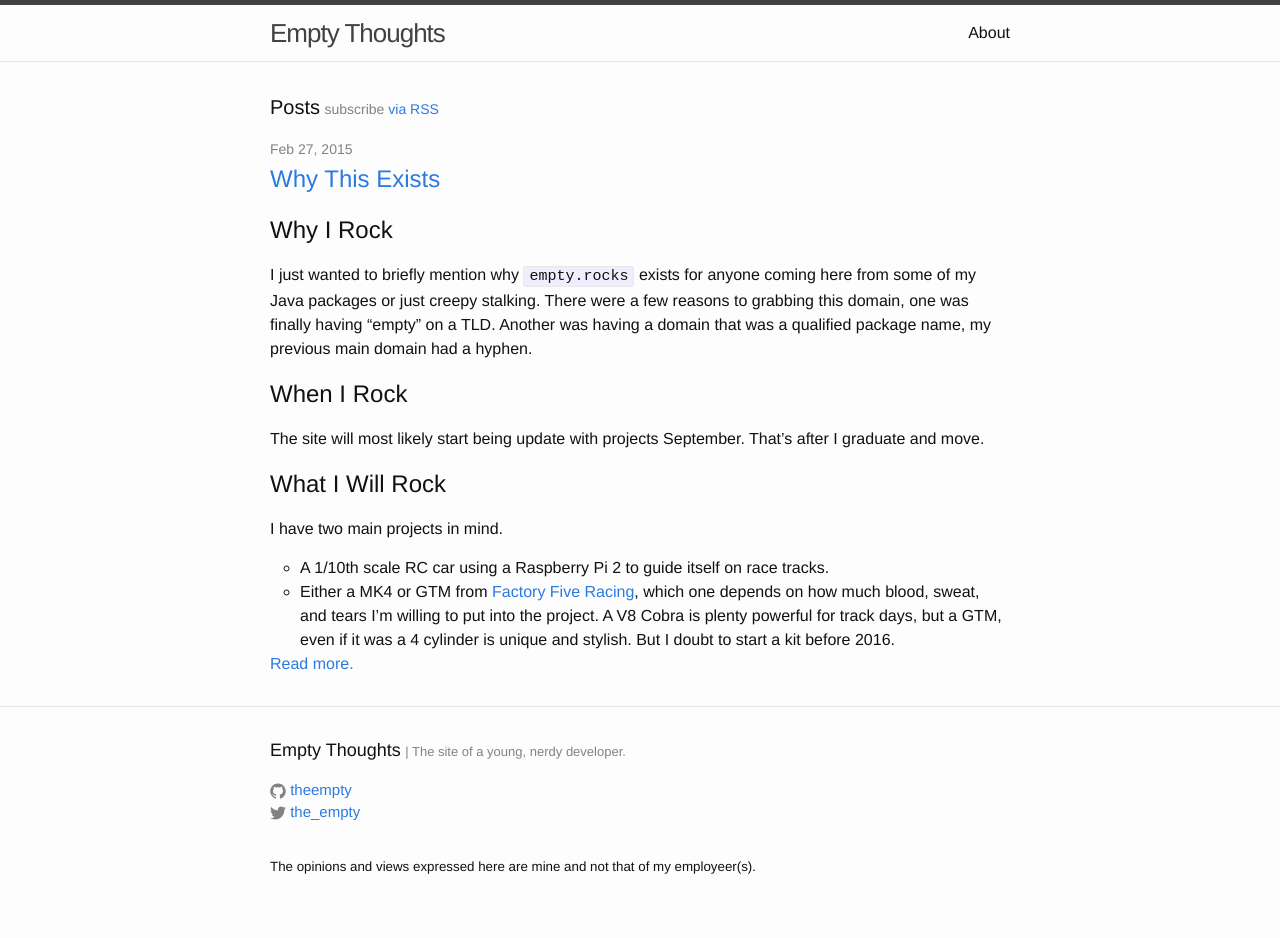
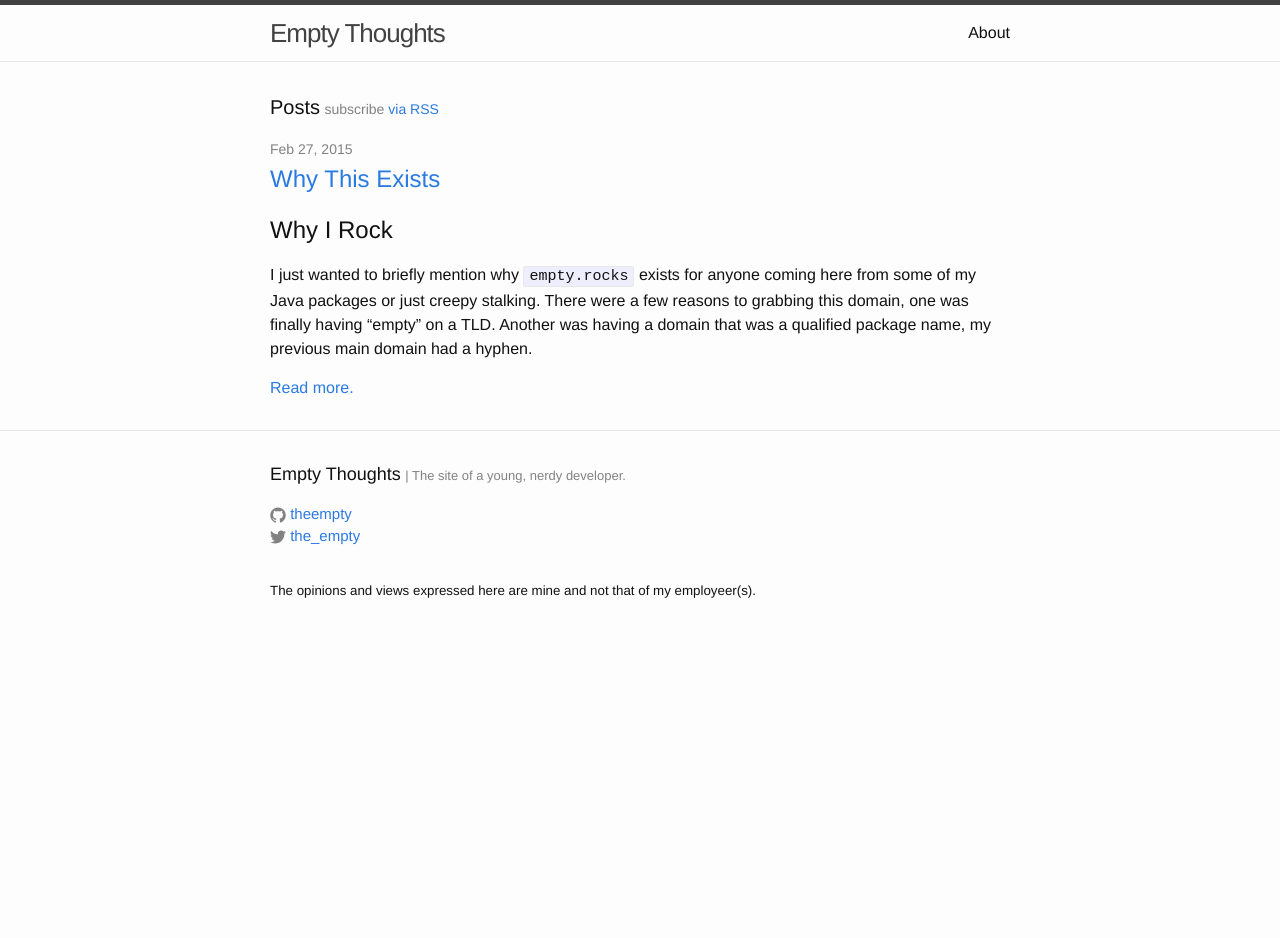
Before and after one commit to TheEmpty/theempty.github.io, a Jekyll site: the page built from index.html, in a window 1280 px wide. Built offline with Jekyll 4.4.1, drawn with Linux system fonts in a browser that asks for light colours; after the commit the page ends 900 px from its top, so only the background shows below that; part of the change alters nothing that is shown.

```diff
--- a/_config.yml
+++ b/_config.yml
@@ -7,7 +7,6 @@ url: "http://empty.rocks" # the base hostname & protocol for your site
 twitter_username: the_empty
 github_username: theempty
 highlighter: pygments
-excerpt_separator: <!--more-->
 
 # Build settings
 markdown: kramdown
--- a/_posts/2015-02-27-why-this-exists.markdown
+++ b/_posts/2015-02-27-why-this-exists.markdown
@@ -12,8 +12,6 @@ There were a few reasons to grabbing this domain, one was finally having
 "empty" on a TLD. Another was having a domain that was a qualified package
 name, my previous main domain had a hyphen.
 
-<!-- more -->
-
 ## When I Rock
 The site will most likely start being update with projects September.
 That's after I graduate and move.
```
